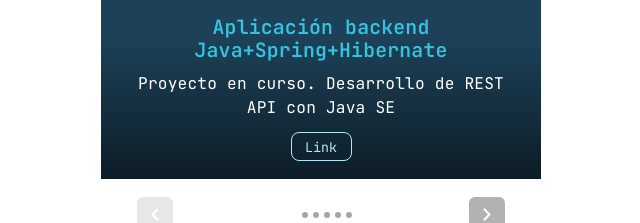
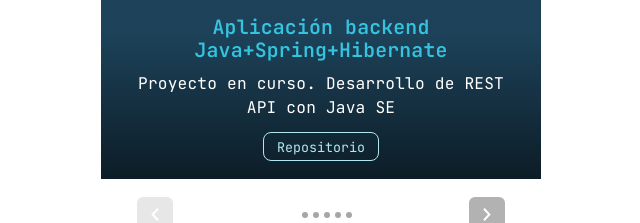
Before and after one commit to alexis-kees-bahl/alexis-kees-bahl.github.io, a React (Vite) app: page / in a window 1280 px wide. Shown: the part 1980-2203 px from the top of the page, without its empty margins (319-959 px from the left). Built offline with nearby package versions, Linux system fonts and the light colour scheme.

Commit message:
Actualizar InnerCard.jsx

```diff
--- a/src/components/InnerCard.jsx
+++ b/src/components/InnerCard.jsx
@@ -24,7 +24,7 @@ export default function InnerCard({
           {description}
         </p>
         {link &&
-        <a className="small-link" target="_blank" href={link}><button className="inner-card__panel-button">Link</button></a>}
+        <a className="small-link" target="_blank" href={link}><button className="inner-card__panel-button">Repositorio</button></a>}
       </div>
     </div>
   );
```
